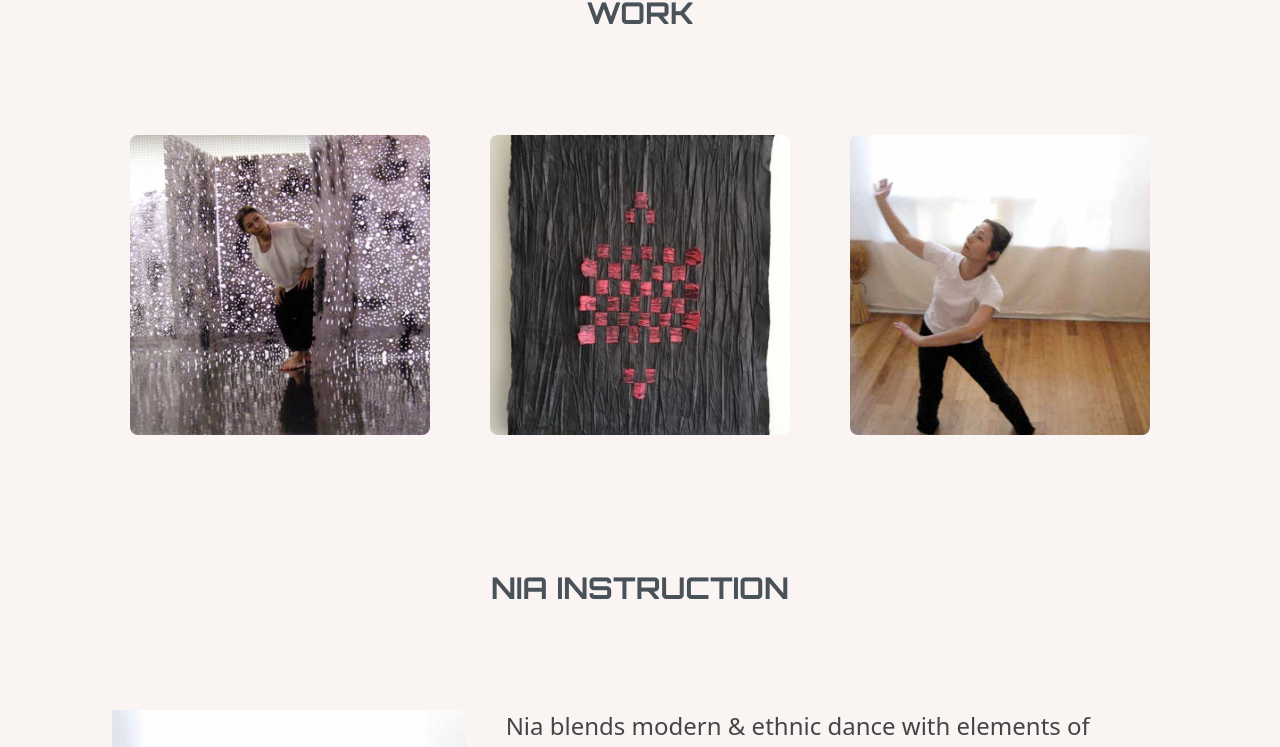
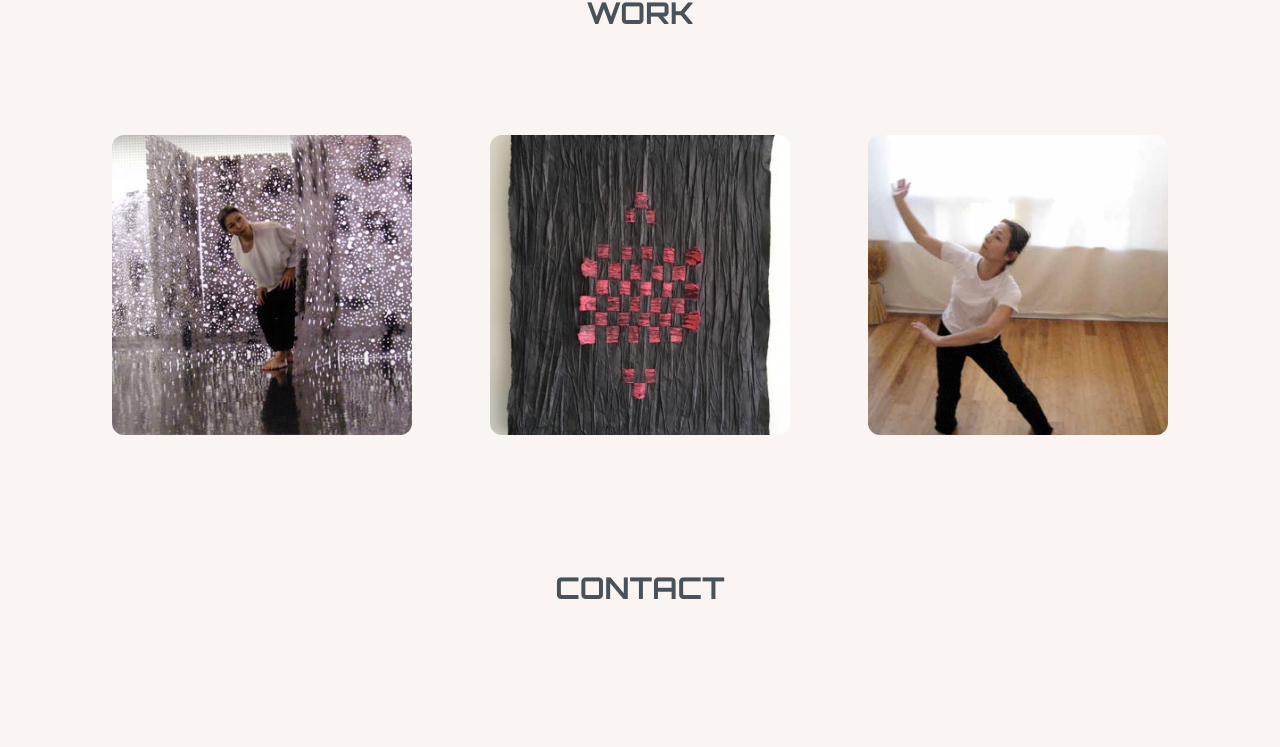
Before and after one commit to CarlSmoky/nextApp, a Next.js app: page / in a window 1280 px wide. Shown: the part 1432-2179 px from the top of the page. Built offline with nearby package versions, Linux system fonts and the light colour scheme.

Commit message:
Add animation to image

```diff
--- /dev/null
+++ b/app/components/ImageLinkAnimation.tsx
@@ -0,0 +1,32 @@
+import React from 'react'
+import Image from "next/image";
+
+interface Props {
+  src: string;
+  alt: string;
+}
+
+const ImageLink: React.FC<Props> = ({ src, alt }: Props)=> {
+  return (
+    <div className="flex items-center justify-center from-teal-100 via-teal-300 to-teal-500 bg-gradient-to-br">
+      <div className="overflow-hidden aspect-video sm:aspect-square cursor-pointer rounded-xl relative group transition duration-300 ease-in-out hover:shadow-lg md:active:translate-y-2">
+        <div className="rounded-xl z-50 text-pink-500 opacity-0 group-hover:opacity-100 transition duration-300 ease-in-out cursor-pointer text-white absolute from-black/80 to-transparent bg-gradient-to-t inset-x-0 -bottom-2 pt-30 flex items-end">
+          <div>
+            <div className="transform-gpu p-4 space-y-3 text-xl group-hover:opacity-100 group-hover:translate-y-0 translate-y-4 pb-10 transition duration-300 ease-in-out">
+              <div className="font-bold uppercase bg-white text-sm md:text-lg">{alt}</div>
+            </div>
+          </div>
+        </div>
+        <Image
+          className="object-cover aspect-square group-hover:scale-110 transition duration-300 ease-in-out"
+          src={src}
+          alt={alt}
+          width={300}
+          height={300}
+        />
+      </div>
+    </div>
+  )
+}
+
+export default ImageLink
--- a/app/components/ImageLinkSection.tsx
+++ b/app/components/ImageLinkSection.tsx
@@ -1,15 +1,16 @@
 import React from "react";
 import SectionWrapper from "./SectionWrapper";
 import ImageLink from "./ImageLink";
+import ImageLinkAnimation from './ImageLinkAnimation'
 
 
 const ImageLinkSection: React.FC = () => {
   return (
     <SectionWrapper title="work">
       <div className="flex flex-col gap-6 justify-between md:flex-row">
-        <ImageLink src="/images/performance.jpg" alt="performance"/>
-        <ImageLink src="/images/visual-art.jpg" alt="visual-art"/>
-        <ImageLink src="/images/nia-instruction.jpg" alt="nia instruction"/>
+        <ImageLinkAnimation src="/images/performance.jpg" alt="performance"/>
+        <ImageLinkAnimation src="/images/visual-art.jpg" alt="visual-art"/>
+        <ImageLinkAnimation src="/images/nia-instruction.jpg" alt="nia instruction"/>
      </div>
     </SectionWrapper>
   );
--- a/app/page.tsx
+++ b/app/page.tsx
@@ -1,8 +1,8 @@
 
 import AboutPage from './about/page'
-import NiaInstructionPage from './nia-instruction/page'
 import AnnouncementPage from './announcement/page'
 import ImageLinkSection from './components/ImageLinkSection'
+import ContactPage from './contact/page'
 
 const Home: React.FC = () => {
   return (
@@ -10,7 +10,7 @@ const Home: React.FC = () => {
       <AnnouncementPage/>
       <AboutPage/>
       <ImageLinkSection/>
-      <NiaInstructionPage/>
+      <ContactPage/>
     </>
 
   )
--- a/tailwind.config.ts
+++ b/tailwind.config.ts
@@ -18,10 +18,6 @@ const config: Config = {
       grey: {
         100: '#484349',
         200: '#495159',
-        300: '#FFD090',
-        400: '#FDB866',
-        500: '#F89D3C',
-        600: '#F3841B',
       },
     },
     fontFamily: {
```
